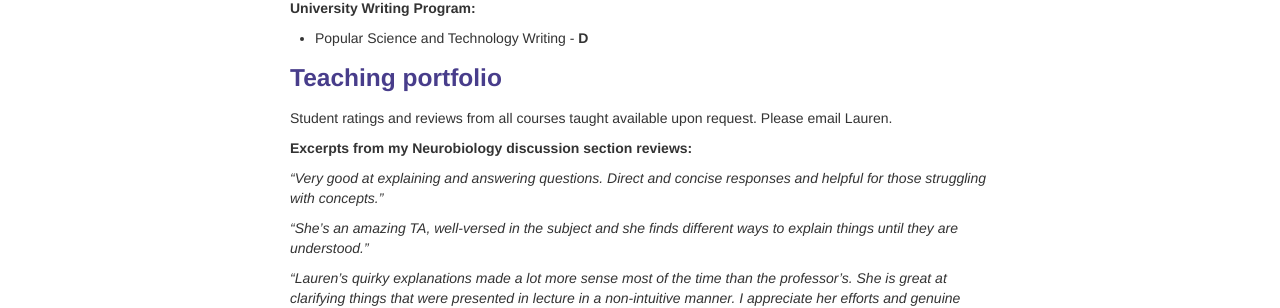
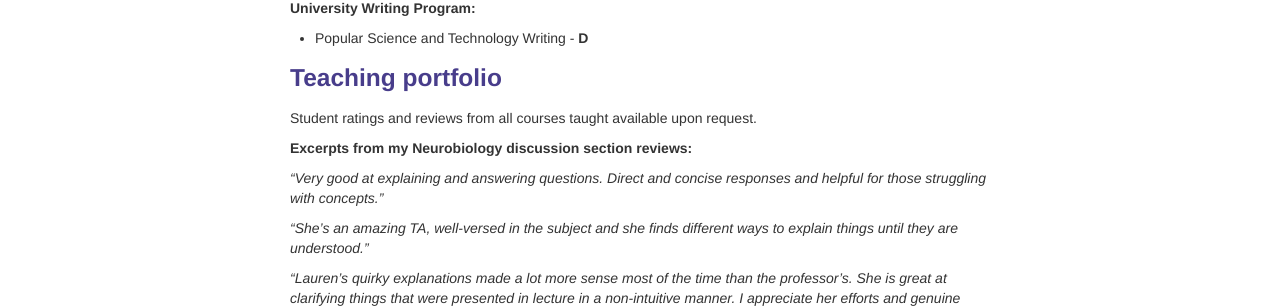
Before and after one commit to lkfink/lkfink.github.io, a Jekyll site: the page built from pages/teaching.md, in a window 1280 px wide. Shown: the part 656-964 px from the top of the page. Built offline with Jekyll 4.4.1, drawn with Linux system fonts in a browser that asks for light colours.

Commit message:
Update teaching.md

```diff
--- a/pages/teaching.md
+++ b/pages/teaching.md
@@ -39,7 +39,7 @@ At the University of California Davis, Lauren has been a teaching assistant for
 
 
 ### <a name="portfolio"></a>Teaching portfolio
-Student ratings and reviews from all courses taught available upon request. Please email Lauren.
+Student ratings and reviews from all courses taught available upon request.
 
 **Excerpts from my Neurobiology discussion section reviews:**
 
```
